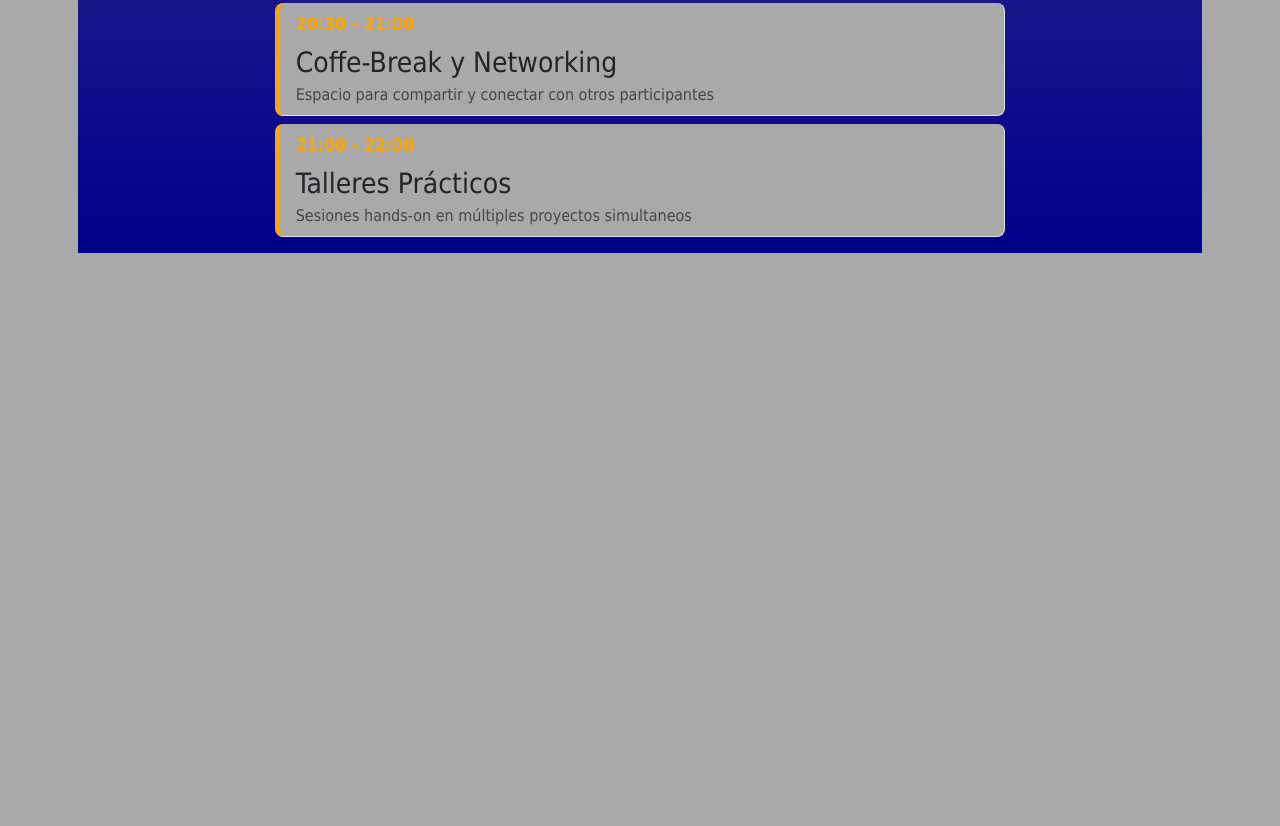
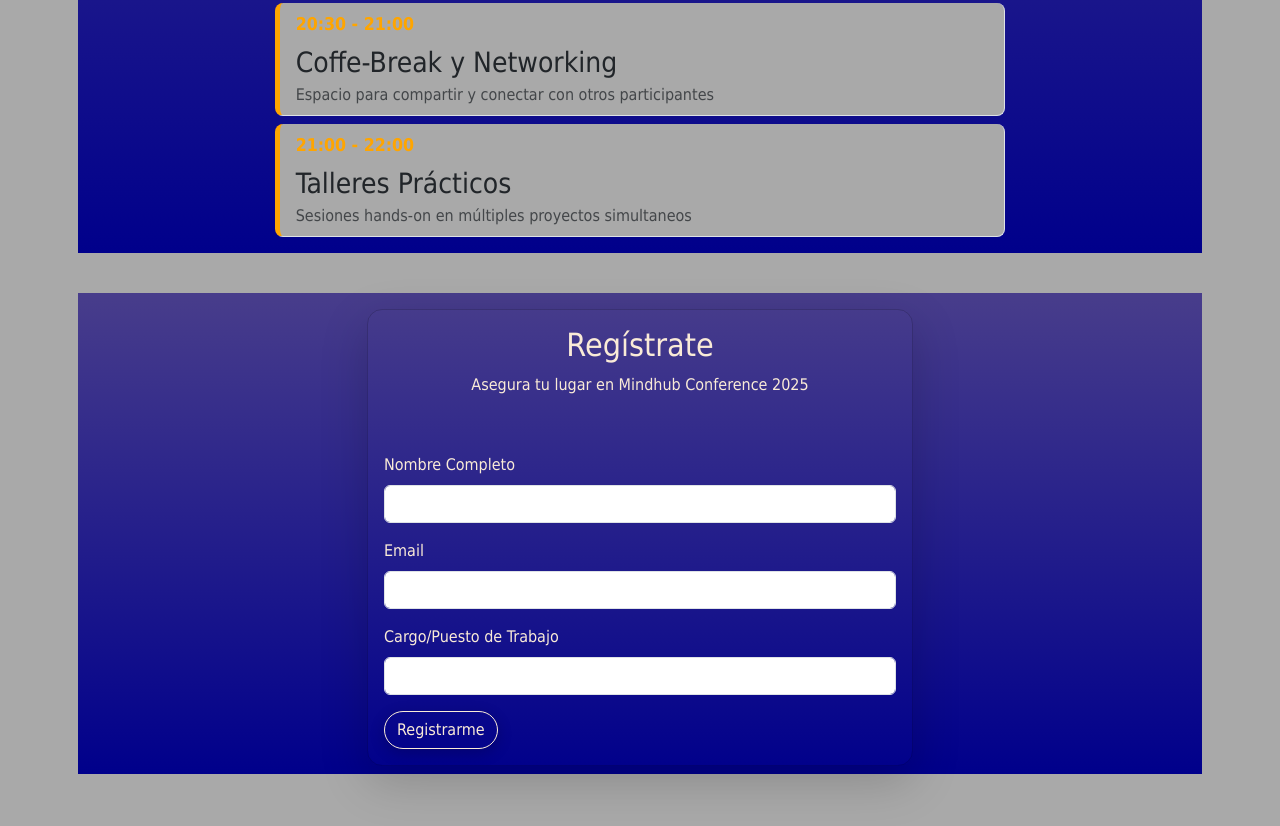
Before and after one commit to Cuackzoide/EF_M2-Landing_page, a plain HTML site: page index.html in a window 1280 px wide. Shown: the part 1705-2531 px from the top of the page. Before the commit the page ends 2054 px from the top, so only its background shows below. Drawn offline with nearby package versions, Linux system fonts and the light colour scheme.

Commit message:
feat: Creación de seccion de contacto con formulario

```diff
--- a/index.html
+++ b/index.html
@@ -275,7 +275,71 @@
         </div>
       </section>
       <!-- Formulario -->
-      <section id="contact"></section>
+      <section
+        id="registro"
+        class="container py-3 my-3"
+        aria-labelledby="registro-title"
+      >
+        <div class="row g-2 banner p-2">
+          <div class="col-lg-6 mx-auto">
+            <div class="card shadow-lg">
+              <div class="card-title py-3">
+                <h2 id="registro-title" class="section-title text-center">
+                  Regístrate
+                </h2>
+                <p class="text-center">
+                  Asegura tu lugar en Mindhub Conference 2025
+                </p>
+              </div>
+              <div class="card-body">
+                <form
+                  id="registrationForm"
+                  aria-label="Formulario de registro a la conferencia"
+                >
+                  <fieldset class="mb-3">
+                    <label for="nombre" class="form-label"
+                      >Nombre Completo</label
+                    >
+                    <input
+                      type="text"
+                      class="form-control"
+                      id="nombre"
+                      name="nombre"
+                      required
+                      aria-required="true"
+                    />
+                  </fieldset>
+                  <fieldset class="mb-3">
+                    <label for="email" class="form-label">Email</label>
+                    <input
+                      type="email"
+                      class="form-control"
+                      id="email"
+                      name="email"
+                      required
+                      aria-required="true"
+                    />
+                  </fieldset>
+                  <fieldset class="mb-3">
+                    <label for="cargo" class="form-label"
+                      >Cargo/Puesto de Trabajo</label
+                    >
+                    <input
+                      type="text"
+                      class="form-control"
+                      id="cargo"
+                      name="cargo"
+                      required
+                      aria-required="true"
+                    />
+                  </fieldset>
+                  <button type="submit" class="btn btn-cta">Registrarme</button>
+                </form>
+              </div>
+            </div>
+          </div>
+        </div>
+      </section>
     </main>
     <footer></footer>
     <!-- Scripts de bootstrap -->
```
